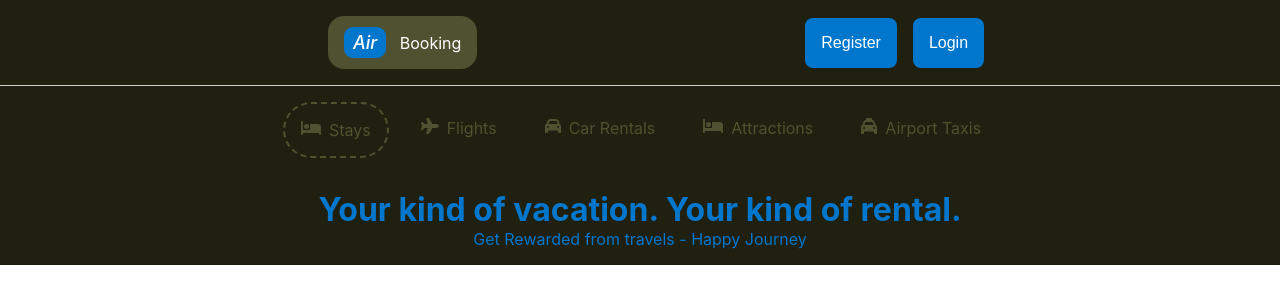
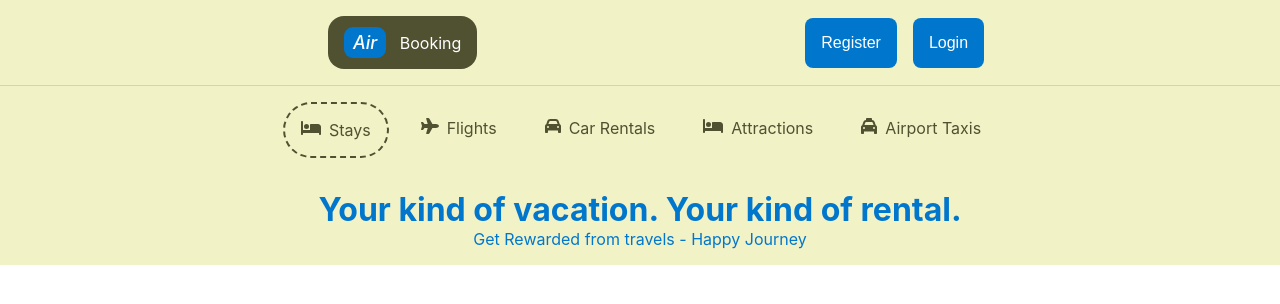
Before and after one commit to iamworldian/booking-app-reactjs, a React (Vite) app: page / in a window 1280 px wide. Shown: the top 304 px of the page. Built offline with nearby package versions, Linux system fonts and the light colour scheme.

Commit message:
Update root.css

```diff
--- a/src/Root.css
+++ b/src/Root.css
@@ -1,5 +1,5 @@
 :root {
-  --main: #202010;
+  --main: #f2f2c7;
   --text: #505131;
   --accent: #0077cc;
 }
```
